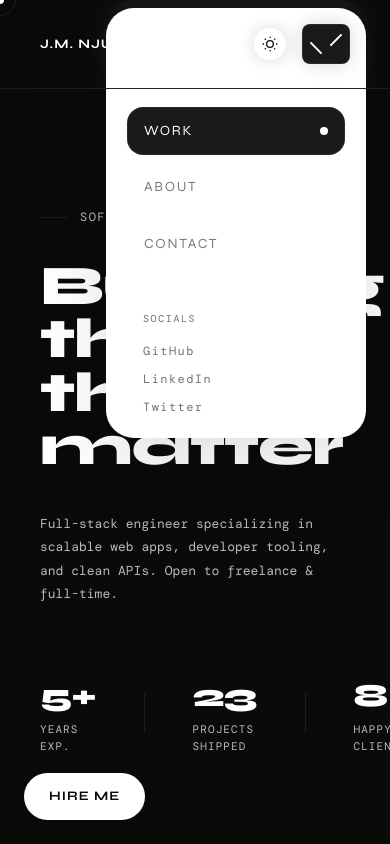
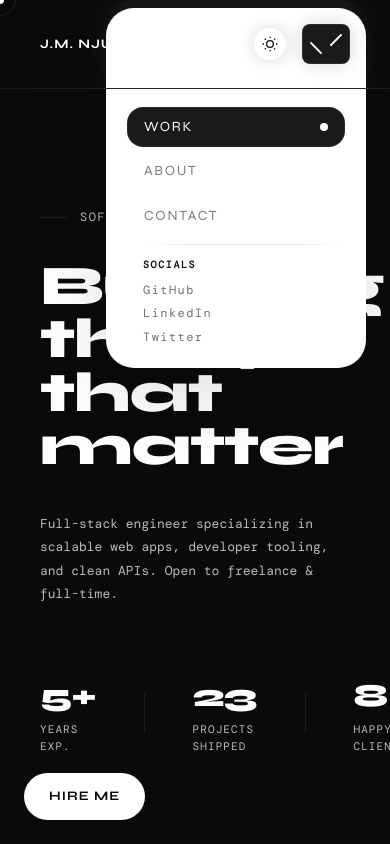
Before and after one commit to Mj-Njuguna/portfolio, a React (Vite) app: page / in a window 390 px wide. Both pictures are taken after a click on the button 326 px from the left and 44 px from the top of the page. Shown: the top 844 px of the page. Built offline with nearby package versions, Linux system fonts and the light colour scheme; a web font is replaced by a local one.

Commit message:
refining_the_hamburger_menu

```diff
--- a/src/components/Nav.tsx
+++ b/src/components/Nav.tsx
@@ -12,6 +12,7 @@ const socialLinks = [
 export default function Nav() {
   const navRef = useRef<HTMLElement>(null);
   const scrollCloseTimeout = useRef<number | null>(null);
+  const pendingScrollTarget = useRef<string | null>(null);
   const [scrolled, setScrolled] = useState(false);
   const [theme, setTheme] = useState<'dark' | 'light'>('dark');
   const [menuOpen, setMenuOpen] = useState(false);
@@ -108,14 +109,21 @@ export default function Nav() {
     setTheme(theme === 'dark' ? 'light' : 'dark');
   };
 
+  useEffect(() => {
+    if (isHome && pendingScrollTarget.current) {
+      document.getElementById(pendingScrollTarget.current)?.scrollIntoView({ behavior: 'smooth' });
+      pendingScrollTarget.current = null;
+    }
+  }, [isHome]);
+
   const scrollTo = (id: string) => {
     if (isHome) {
       document.getElementById(id)?.scrollIntoView({ behavior: 'smooth' });
       return;
     }
 
+    pendingScrollTarget.current = id;
     navigate('/');
-    setTimeout(() => document.getElementById(id)?.scrollIntoView({ behavior: 'smooth' }), 150);
   };
 
   return (
@@ -280,7 +288,7 @@ export default function Nav() {
           />
         </div>
 
-        <nav className="space-y-2">
+        <nav className="space-y-1">
           {menuItems.map((item) => {
             const isActive = activeSection === item;
             return (
@@ -291,7 +299,7 @@ export default function Nav() {
                   setMenuOpen(false);
                   scrollTo(item);
                 }}
-                className="relative w-full rounded-2xl px-4 py-3 text-left text-[14px] uppercase tracking-[0.12em] transition-all duration-300"
+                className="relative w-full rounded-2xl px-4 py-2 text-left text-[14px] uppercase tracking-[0.12em] transition-all duration-300"
                 style={{
                   fontFamily: 'Syne, sans-serif',
                   color: isActive ? 'var(--menu-panel-active-text)' : 'var(--menu-panel-text-muted)',
@@ -314,21 +322,30 @@ export default function Nav() {
           })}
         </nav>
 
-        <div className="mt-6 border-t pt-4 text-sm pl-4" style={{ borderColor: 'var(--border)' }}>
+        <div className="mt-1 pt-1 pl-4">
+          {/* iOS-style fade divider */}
+          <div
+            className="mb-3"
+            style={{
+              height: '1px',
+              background: 'linear-gradient(to right, transparent, var(--menu-panel-text) 30%, var(--menu-panel-text) 70%, transparent)',
+              opacity: 0.12,
+            }}
+          />
           <div
             style={{
               fontFamily: 'DM Mono, monospace',
               fontSize: '10px',
-              fontWeight: 300,
+              fontWeight: 600,
               letterSpacing: '0.16em',
               textTransform: 'uppercase',
-              color: 'var(--menu-panel-text-muted)',
-              marginBottom: '0.75rem',
+              color: 'var(--menu-panel-text)',
+              marginBottom: '0.5rem',
             }}
           >
             Socials
           </div>
-          <div className="space-y-2">
+          <div className="space-y-1">
             {socialLinks.map(link => (
               <a
                 key={link.label}
@@ -356,7 +373,7 @@ export default function Nav() {
       </div>
 
       <a
-        href="mailto:alex@example.com"
+        href="mailto:ahello@njuguna.com"
         className="fixed left-6 bottom-6 z-[100] rounded-full px-6 py-3 text-[13px] font-bold uppercase tracking-[0.08em] no-underline transition-all duration-300 hover:shadow-lg"
         style={{
           fontFamily: 'Syne, sans-serif',
```
